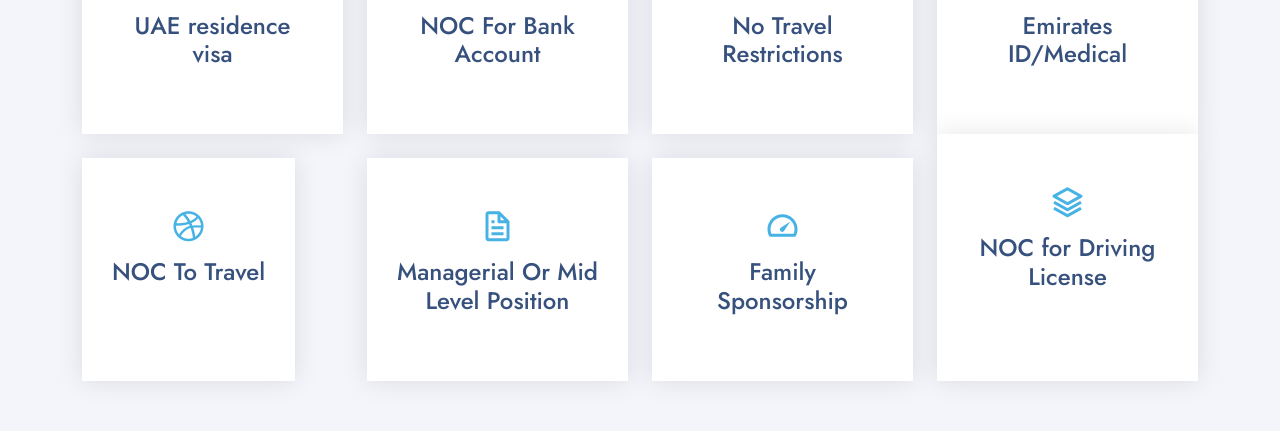
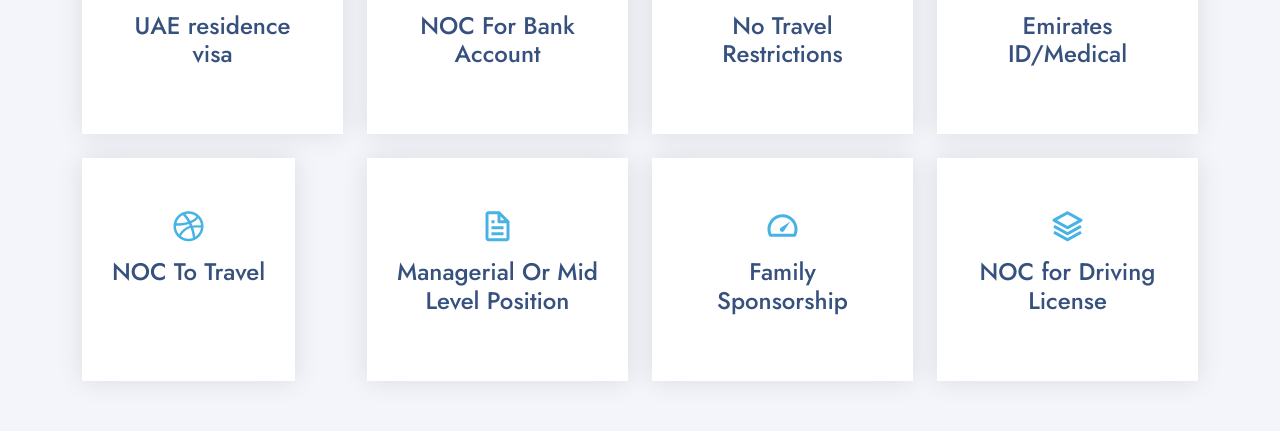
Before and after one commit to clone-999/mobilies-pay, a Next.js app: page / in a window 1280 px wide. Shown: the part 1360-1791 px from the top of the page. Built offline with nearby package versions, Linux system fonts and the light colour scheme.

Commit message:
Added v infor 3

```diff
--- a/pages/index.js
+++ b/pages/index.js
@@ -108,7 +108,7 @@
                     </div>
                   </div>
 
-                  <div class="col-xl-3 col-md-6 d-flex align-items-stretch mt-4 mt-xl-0">
+                  <div class="col-xl-3 col-md-6 d-flex align-items-stretch mt-4">
                     <div class="icon-box">
                       <div class="icon"><i class="bx bx-layer"></i></div>
                       <h4><a href="">NOC for Driving License</a></h4>
```
